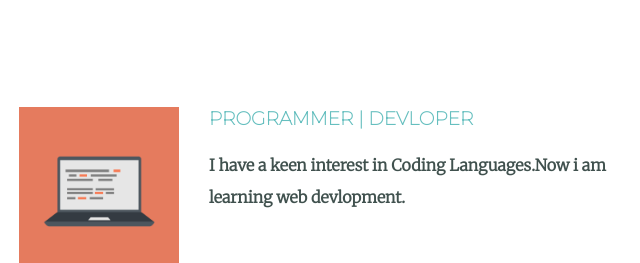
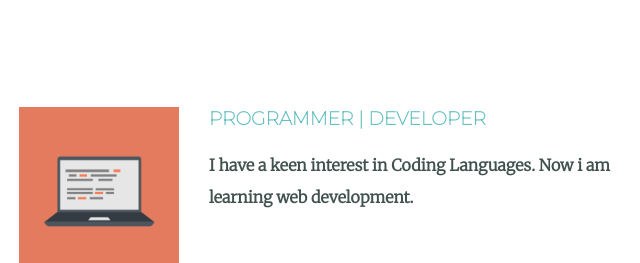
Before and after one commit to Ayu10x/MySite, a plain HTML site: page index.html in a window 1280 px wide. Shown: the part 1563-1826 px from the top of the page, 301-941 px from the left. Drawn offline with Linux system fonts and the light colour scheme.

Commit message:
Checked Some Grammatical Errors.

```diff
--- a/index.html
+++ b/index.html
@@ -30,13 +30,13 @@
       <h2><b>My Skills.</b></h2>
       <div class="skill-row">
         <img class="comp-img" src="images/computer.png" alt="computer-img">
-        <h3>PROGRAMMER | DEVLOPER</h3>
-        <p class="comp-description">I have a keen interest in Coding Languages.Now i am learning web devlopment.</p>
+        <h3>PROGRAMMER | DEVELOPER</h3>
+        <p class="comp-description">I have a keen interest in Coding Languages. Now i am learning web development.</p>
       </div>
       <div class="skill-row">
         <iframe class="football-gif" src="https://giphy.com/embed/3ohhwkC60127TzeKI0" width="480" height="270" frameBorder="0" class="giphy-embed" allowFullScreen></iframe><p></p>
         <h3>FOOTBALL</h3>
-        <p class="football-description">I am never tired of playing Football. I am a fan of football because I personally enjoy playing the game and have been playing the sport since I was a kid. Since I do play the sport, every game I get to enjoy the little nuances that others who do not may be missing out on and it only piques my interest for the sport even more</p>
+        <p class="football-description">I am never tired of playing Football. I am a fan of football because I personally enjoy playing the game and have been playing the sport since I was a kid. Since I do play the sport, every game I get to enjoy the little nuances that others who do not may be missing out on and it only piques my interest for the sport even more.</p>
       </div>
     </div>
 
```
